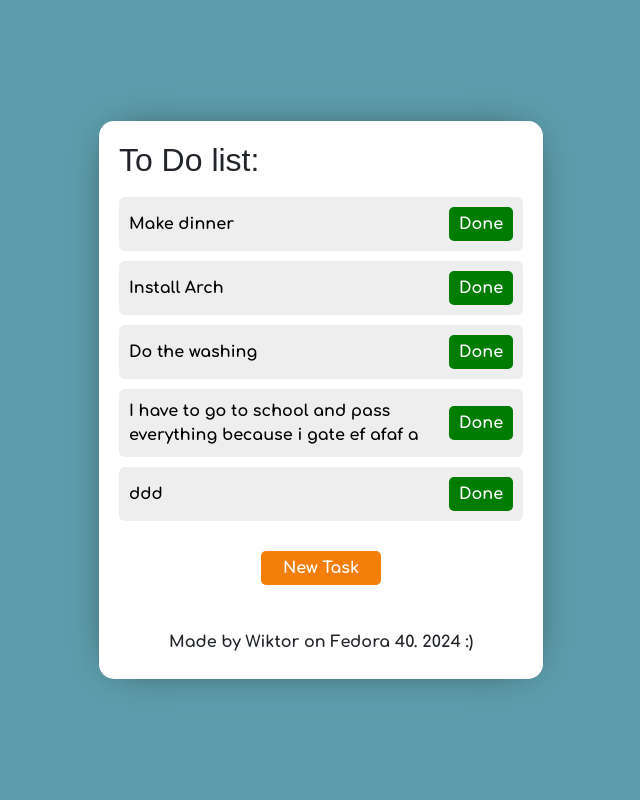
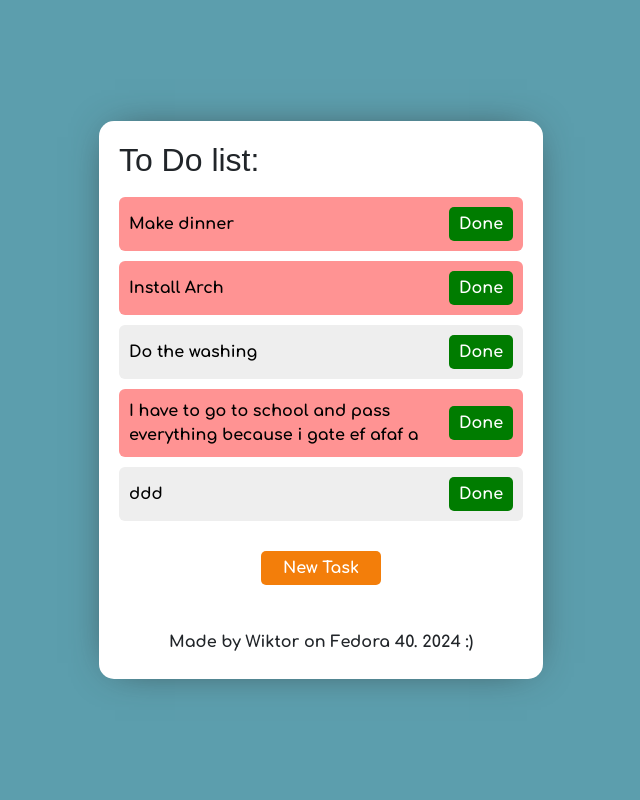
Before and after one commit to Ichigo002/django-todo-app, a Django app: page / in a window 1280 px wide. Shown: the whole page, without its empty margins (319-959 px from the left). Run offline with Django 5.2, Linux system fonts and the light colour scheme; data comes from the database, SQL or seed files in the repository; some web fonts are replaced.

Commit message:
add priority bg

```diff
--- a/todo_app/static/todo_app/predefine.css
+++ b/todo_app/static/todo_app/predefine.css
@@ -4,6 +4,8 @@
     --palette-3: #326273;
     --palette-4: #EEEEEE;
     --palette-5: #dc8055;
+
+    --palette-priority: #ff9393;
 
     --palette-btn-done: rgb(0, 124, 0);
     --palette-btn-new: rgb(243, 126, 10);
--- a/todo_app/static/todo_app/style.css
+++ b/todo_app/static/todo_app/style.css
@@ -44,7 +44,7 @@ footer {
 }
 
 .list-item:hover {
-    filter: brightness(95%);
+    filter: brightness(90%);
 }
 
 .list-item-text {
@@ -67,6 +67,10 @@ footer {
 
 .list-item-btn:hover {
     filter: brightness(120%)
+}
+
+.list-item-priority {
+    background-color: var(--palette-priority);
 }
 
 .btn-add-new {
--- a/todo_app/templates/todo_app/main_page.html
+++ b/todo_app/templates/todo_app/main_page.html
@@ -10,7 +10,7 @@
         {% for task in tasks %}
 
         <a href="{% url 'details' task.id %}" class="list-item-a" style="text-decoration: none; color: black;">
-            <div class="list-item">
+            <div class="list-item {% if task.is_priority %} list-item-priority {% endif %}">
                 <div class="list-item-text">{{ task.title }}</div>
                 <form method="POST" action="{% url 'home' %}">
                     {% csrf_token %}
```
